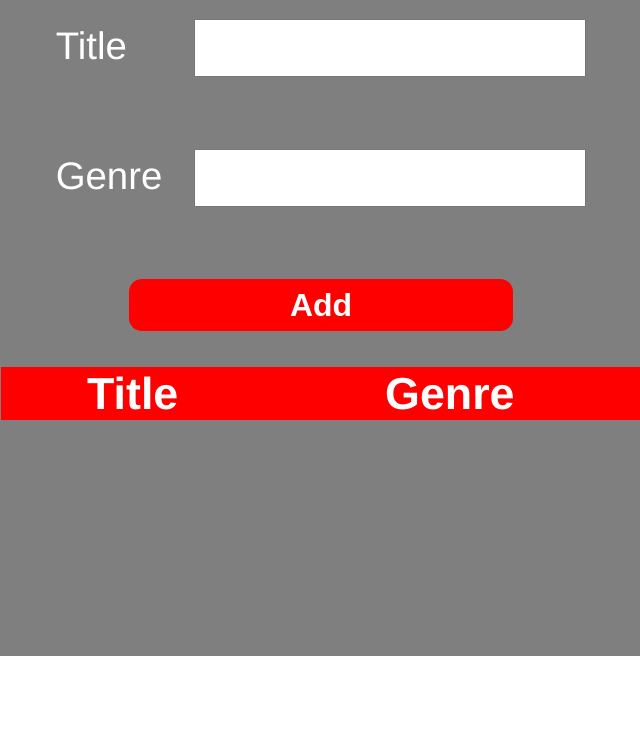
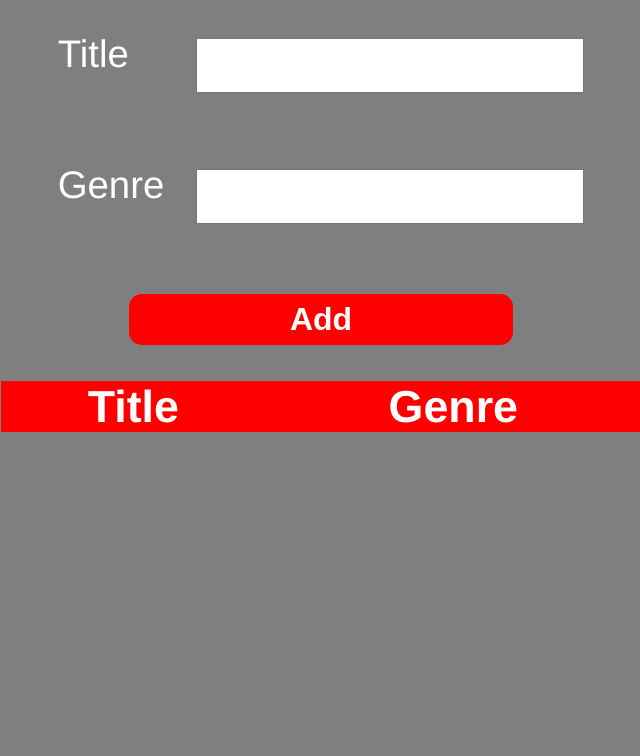
Before and after one commit to DokGreen/whatToWatch, a plain HTML site: page index.html in a window 1280 px wide. Shown: the part 496-1252 px from the top of the page, without its empty margins (319-959 px from the left). Before the commit the page ends 1152 px from the top, so only its background shows below. Drawn offline with Linux system fonts and the light colour scheme.

Commit message:
style finalised

```diff
--- a/resources/styles.scss
+++ b/resources/styles.scss
@@ -12,15 +12,16 @@ $detCol: red;
 //classess & ids--------------------------------------
 
 //quick reset
-html, body {
+*, html, body {
     margin: 0;
     padding: 0;
+    overflow: hidden;
 }
 
 #container {
     @include Flex(center);
     width: 100vw;
-    height: 90vw;
+    height: 100vw;
     margin: 0 auto;
     font-family: Helvetica, sans-serif, Arial;
     background: linear-gradient(to bottom, rgba(0,0,0,0.5), rgba(0,0,0,0.5)), url('media/poster.jpg') no-repeat center ;
```
Also changed, not shown: resources/styles.css, 1 other file.
